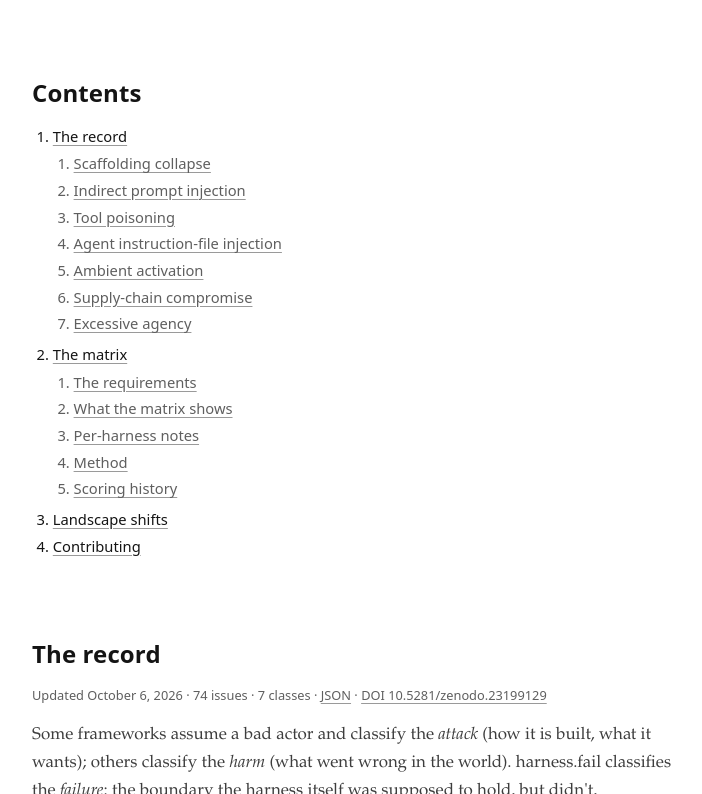
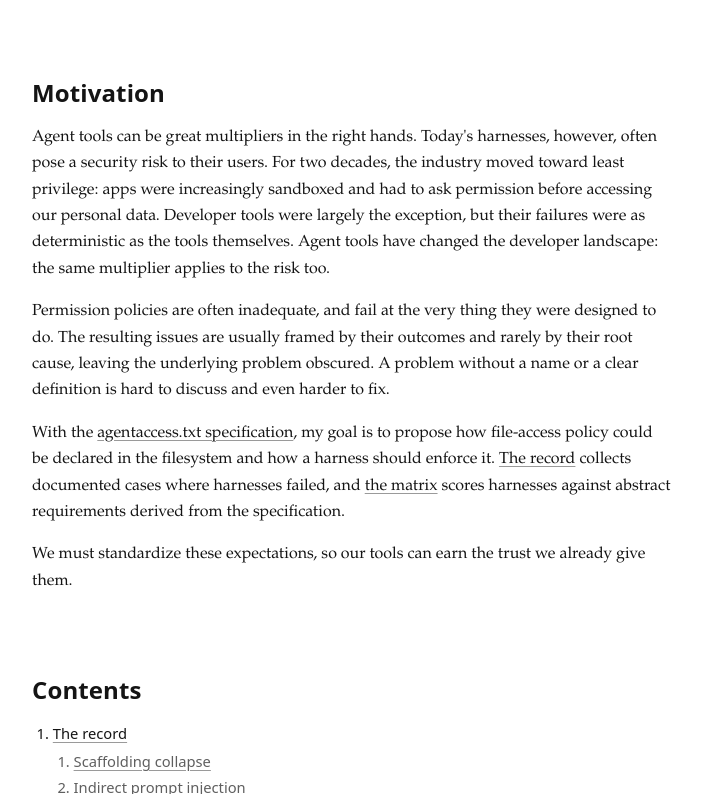
Before and after one commit to harnessfail/harness.fail, a website: page docs/index.html in a window 1280 px wide. Shown: the part 720-1514 px from the top of the page, without its empty margins (288-990 px from the left). Drawn offline with Linux system fonts and the light colour scheme.

Commit message:
add motivation block

```diff
--- a/docs/index.html
+++ b/docs/index.html
@@ -55,6 +55,14 @@
 <p>Both readings are intended. Sometimes the harness broke; sometimes it was never there.</p>
 </section>
 </div>
+
+<section aria-labelledby="motivation">
+<h2 id="motivation"><a class="self" href="#motivation">Motivation</a></h2>
+<p>Agent tools can be great multipliers in the right hands. Today's harnesses, however, often pose a security risk to their users. For two decades, the industry moved toward least privilege: apps were increasingly sandboxed and had to ask permission before accessing our personal data. Developer tools were largely the exception, but their failures were as deterministic as the tools themselves. Agent tools have changed the developer landscape: the same multiplier applies to the risk too.</p>
+<p>Permission policies are often inadequate, and fail at the very thing they were designed to do. The resulting issues are usually framed by their outcomes and rarely by their root cause, leaving the underlying problem obscured. A problem without a name or a clear definition is hard to discuss and even harder to fix.</p>
+<p>With the <a href="https://agentaccesstxt.org/SPEC.html" target="_blank" rel="noopener noreferrer" aria-describedby="newtab">agentaccess.txt specification</a>, my goal is to propose how file-access policy could be declared in the filesystem and how a harness should enforce it. <a href="#the-record">The record</a> collects documented cases where harnesses failed, and <a href="#matrix">the matrix</a> scores harnesses against abstract requirements derived from the specification.</p>
+<p>We must standardize these expectations, so our tools can earn the trust we already give them.</p>
+</section>
 
 <section class="toc">
 <h2 id="contents">Contents</h2>
```
Also changed, not shown: src/index.html (+8 -0 lines).
